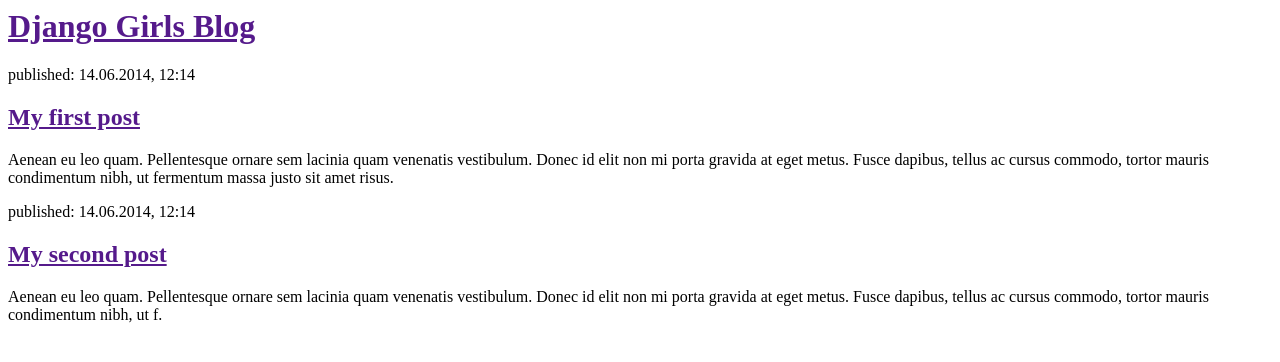
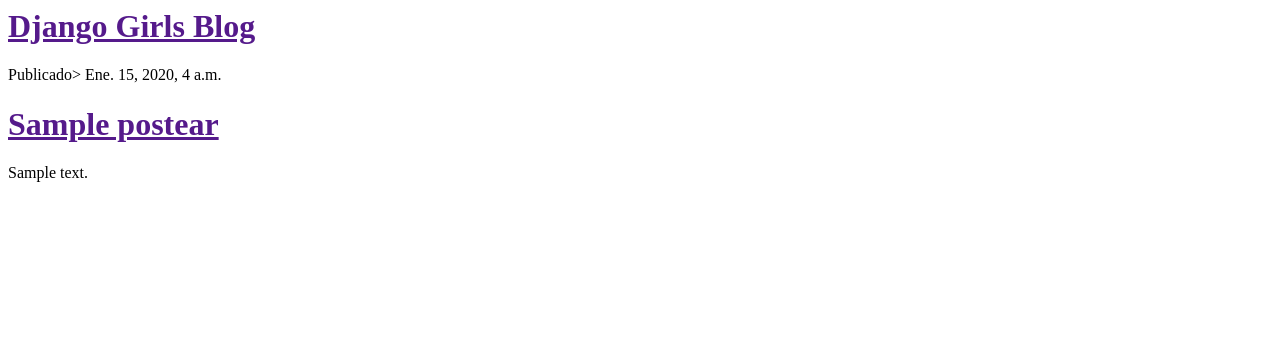
Before and after one commit to luisman1987/miprimerblog, a Django app: page / in a window 1280 px wide. Shown: the top 362 px of the page. Run offline with Django 3.2, Linux system fonts and the light colour scheme; tables that the repository leaves empty hold one stand-in row (values such as "Sample post").

Commit message:
Se creo una conexion de datos y la plantilla

```diff
--- a/blog/templates/blog/listar_articulo.html
+++ b/blog/templates/blog/listar_articulo.html
@@ -6,17 +6,14 @@
             <div>
                 <h1><a href="">Django Girls Blog</a></h1>
             </div>
+            {% for a in articulo %}
+            <div>
+              <p>Publicado> {{a.fecha_creacion}}</p>
+              <h1><a href="">{{a.titulo}}</a></h1>
+              <p>{{a.texto|linebreaksbr}}</p>
+            </div>
+            {% endfor %}
 
-            <div>
-                <p>published: 14.06.2014, 12:14</p>
-                <h2><a href="">My first post</a></h2>
-                <p>Aenean eu leo quam. Pellentesque ornare sem lacinia quam venenatis vestibulum. Donec id elit non mi porta gravida at eget metus. Fusce dapibus, tellus ac cursus commodo, tortor mauris condimentum nibh, ut fermentum massa justo sit amet risus.</p>
-            </div>
 
-            <div>
-                <p>published: 14.06.2014, 12:14</p>
-                <h2><a href="">My second post</a></h2>
-                <p>Aenean eu leo quam. Pellentesque ornare sem lacinia quam venenatis vestibulum. Donec id elit non mi porta gravida at eget metus. Fusce dapibus, tellus ac cursus commodo, tortor mauris condimentum nibh, ut f.</p>
-            </div>
         </body>
     </html>
--- a/blog/views.py
+++ b/blog/views.py
@@ -1,5 +1,7 @@
 from django.shortcuts import render
+from blog.models import Postear
 
 # Create your views here.
 def listar_articulo(request):
-    return render (request,'blog/listar_articulo.html',{})
+    articulo = Postear.objects.all()
+    return render (request,'blog/listar_articulo.html',{'articulo':articulo})
```
Also changed, not shown: blog/migrations/0002_auto_20160923_0949.py (added).
